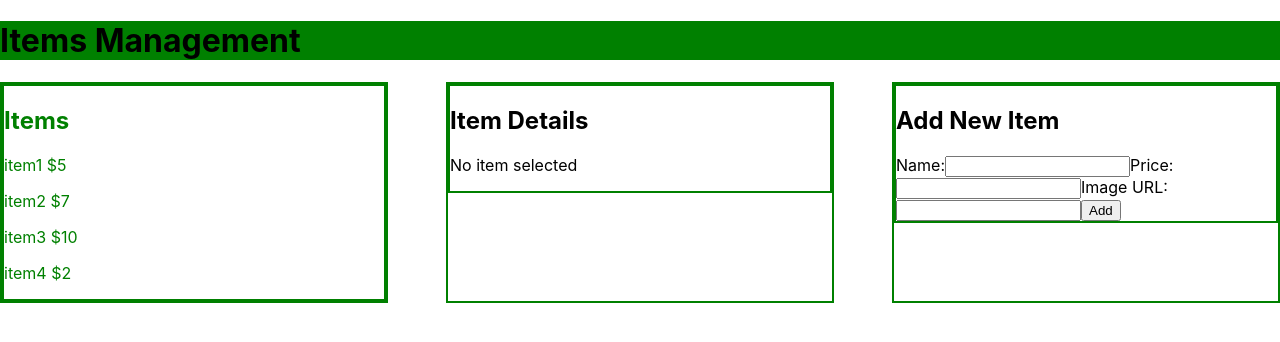
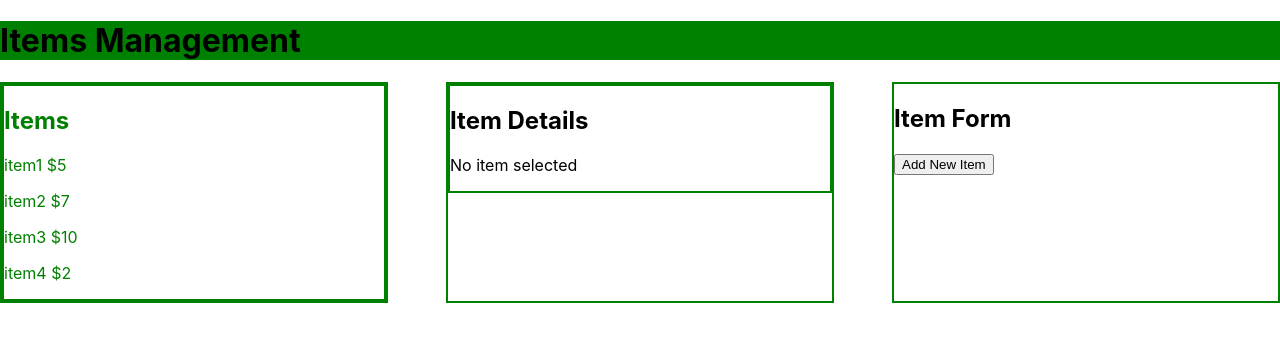
Before and after one commit to gallevy141/items-management, a React (Create React App) app: page / in a window 1280 px wide. Shown: the top 342 px of the page. Built offline with nearby package versions, Linux system fonts and the light colour scheme.

Commit message:
Add visibility toggle for new item form

```diff
--- a/src/components/NewItemForm.js
+++ b/src/components/NewItemForm.js
@@ -1,38 +1,37 @@
 import React, { useState } from 'react'
 
-const NewItemForm = ({ addItem }) => {
-    const [name, setName] = useState('')
-    const [price, setPrice] = useState('')
-    const [image, setImage] = useState('')
+function NewItemForm({ addItem }) {
+  const [showForm, setShowForm] = useState(false)
+  const [item, setItem] = useState({ name: '', price: '', image: '' })
 
-    const handleSubmit = (event) => {
-        event.preventDefault()
-        addItem({ name, price: parseFloat(price), image })
-        setName('')
-        setPrice('')
-        setImage('')
-    }
+  const handleChange = (e) => {
+    setItem({ ...item, [e.target.name]: e.target.value })
+  }
 
+  const handleSubmit = (e) => {
+    e.preventDefault()
+    addItem(item)
+    setItem({ name: '', price: '', image: '' })
+    setShowForm(false)
+  }
+
+  if (!showForm) {
     return (
-        <div style={{ border: '2px solid green', color: 'black' }}>
-            <h2>Add New Item</h2>
-            <form onSubmit={handleSubmit}>
-                <label>
-                    Name:
-                    <input type="text" value={name} onChange={(e) => setName(e.target.value)} required />
-                </label>
-                <label>
-                    Price:
-                    <input type="number" step="0.01" value={price} onChange={(e) => setPrice(e.target.value)} required />
-                </label>
-                <label>
-                    Image URL:
-                    <input type="url" value={image} onChange={(e) => setImage(e.target.value)} required />
-                </label>
-                <button type="submit">Add</button>
-            </form>
-        </div>
+      <div>
+        <h2>Item Form</h2>
+        <button onClick={() => setShowForm(true)}>Add New Item</button>
+      </div>
     )
+  }
+
+  return (
+    <form onSubmit={handleSubmit}>
+      <input name="name" value={item.name} onChange={handleChange} placeholder="Name" required />
+      <input name="price" value={item.price} onChange={handleChange} placeholder="Price" type="number" required />
+      <input name="image" value={item.image} onChange={handleChange} placeholder="Image URL" required />
+      <button type="submit">Add</button>
+    </form>
+  )
 }
 
 export default NewItemForm
```
